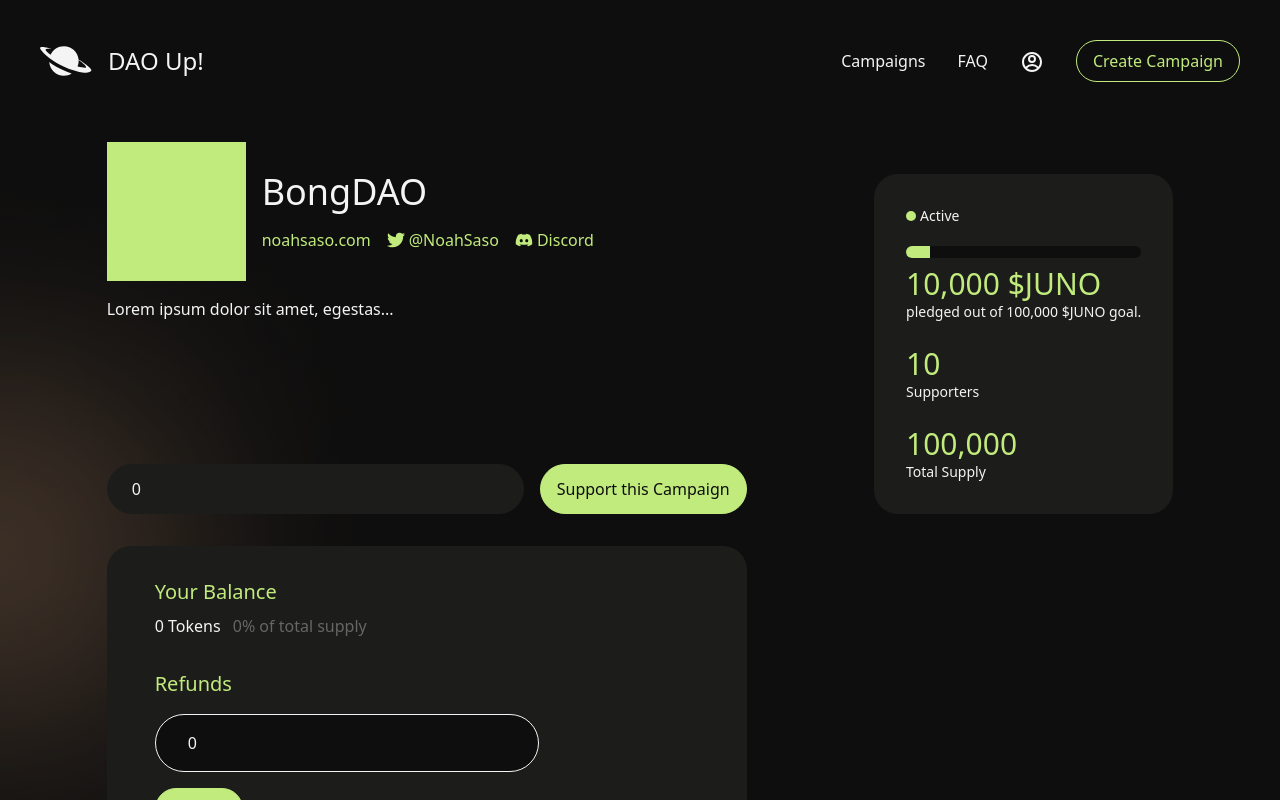
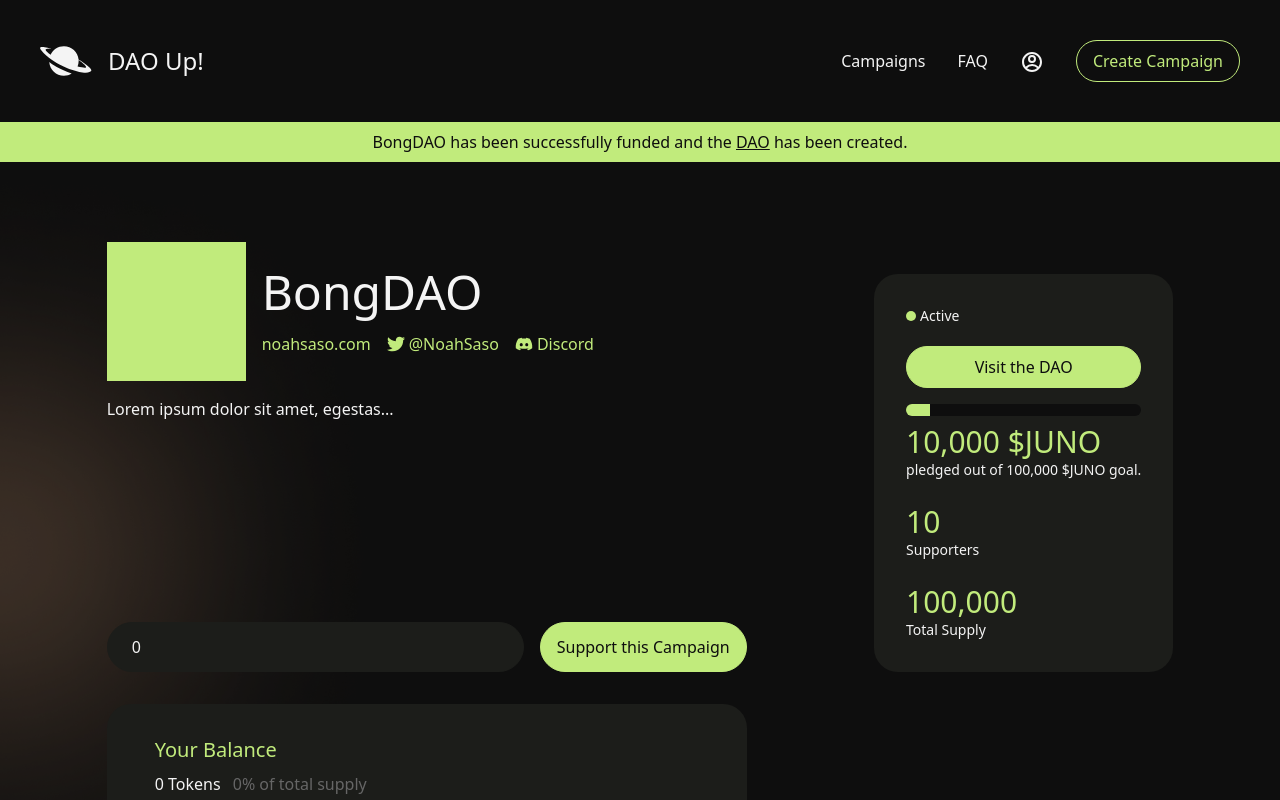
Before and after one commit to NoahSaso/dao-up, a Next.js app in the folder ui/: page /campaign/1 in a window 1280 px wide. Shown: the top 800 px of the page. Built offline with nearby package versions, Linux system fonts and the light colour scheme.

Commit message:
added link to dao if url present

```diff
--- a/ui/components/ButtonLink.tsx
+++ b/ui/components/ButtonLink.tsx
@@ -13,8 +13,13 @@ export const ButtonLink: FC<ButtonLinkProps> = ({
   children,
   outline,
   className,
-}) => (
-  <Link href={href}>
+}) => {
+  const internal = href.startsWith("/")
+  const aProps = internal
+    ? {}
+    : { href, target: "_blank", rel: "noopener noreferrer" }
+
+  const aTag = (
     <a
       className={classnames(
         "py-2 px-4 rounded-full",
@@ -28,8 +33,11 @@ export const ButtonLink: FC<ButtonLinkProps> = ({
         },
         className
       )}
+      {...aProps}
     >
       {children}
     </a>
-  </Link>
-)
+  )
+
+  return internal ? <Link href={href}>{aTag}</Link> : aTag
+}
--- a/ui/pages/campaign/[id].tsx
+++ b/ui/pages/campaign/[id].tsx
@@ -7,7 +7,13 @@ import { IconType } from "react-icons"
 import { FaDiscord, FaTwitter } from "react-icons/fa"
 import TimeAgo from "react-timeago"
 
-import { Button, CenteredColumn, Input, TooltipInfo } from "../../components"
+import {
+  Button,
+  ButtonLink,
+  CenteredColumn,
+  Input,
+  TooltipInfo,
+} from "../../components"
 import { toMaxDecimals } from "../../helpers/number"
 import { campaigns } from "../../services/campaigns"
 
@@ -62,6 +68,7 @@ const Campaign: NextPage = () => {
     description,
     imageUrl,
     open,
+    daoUrl,
 
     website,
     twitter,
@@ -86,7 +93,7 @@ const Campaign: NextPage = () => {
     <>
       <div
         className={cn(
-          "absolute top-0 left-0",
+          "absolute top-0 left-0 pointer-events-none",
           "opacity-70",
           "w-3/4 md:w-1/2 lg:w-2/5 xl:w-1/3"
         )}
@@ -100,7 +107,22 @@ const Campaign: NextPage = () => {
         />
       </div>
 
-      <CenteredColumn className="pt-5 pb-12 2xl:w-2/3">
+      {!!daoUrl && (
+        <p className="bg-green text-dark text-center w-full px-12 py-2">
+          {name} has been successfully funded and the{" "}
+          <a
+            href={daoUrl}
+            target="_blank"
+            rel="noopener noreferrer"
+            className="underline hover:no-underline"
+          >
+            DAO
+          </a>{" "}
+          has been created.
+        </p>
+      )}
+
+      <CenteredColumn className="pt-10 pb-12 sm:pt-20 2xl:w-2/3">
         <div
           className={cn(
             "flex flex-col justify-start items-center",
@@ -122,7 +144,7 @@ const Campaign: NextPage = () => {
                 ></div>
 
                 <div className={cn("flex flex-col")}>
-                  <h1 className="text-4xl">{name}</h1>
+                  <h1 className="font-medium text-5xl">{name}</h1>
 
                   {!!(website || twitter || discord) && (
                     <div
@@ -213,6 +235,12 @@ const Campaign: NextPage = () => {
               </p>
             </div>
 
+            {!!daoUrl && (
+              <ButtonLink href={daoUrl} className="self-stretch my-2">
+                Visit the DAO
+              </ButtonLink>
+            )}
+
             <div className="bg-dark overflow-hidden w-full h-[12px] rounded-full mt-2">
               {open ? (
                 <div
--- a/ui/services/campaigns.ts
+++ b/ui/services/campaigns.ts
@@ -4,6 +4,7 @@ export const campaigns: Campaign[] = [
     name: "BongDAO",
     description: "Lorem ipsum dolor sit amet, egestas...",
     open: true,
+    daoUrl: 'https://noahsaso.com',
 
     asset: "$JUNO",
     goal: 100000,
--- a/ui/types.d.ts
+++ b/ui/types.d.ts
@@ -11,6 +11,7 @@ interface Campaign {
   description: string
   imageUrl?: string
   open: boolean
+  daoUrl?: string
 
   website?: string
   twitter?: string
```
